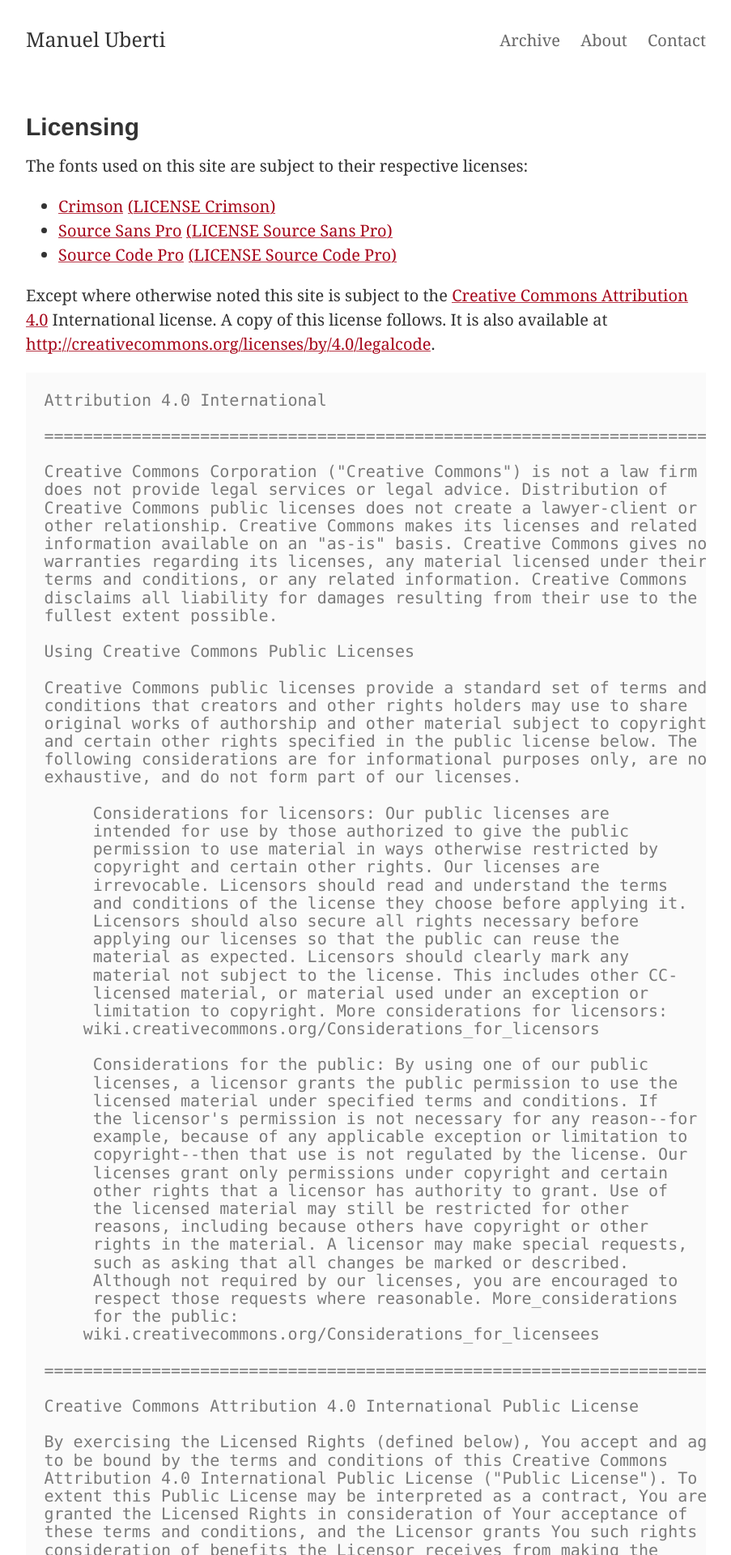
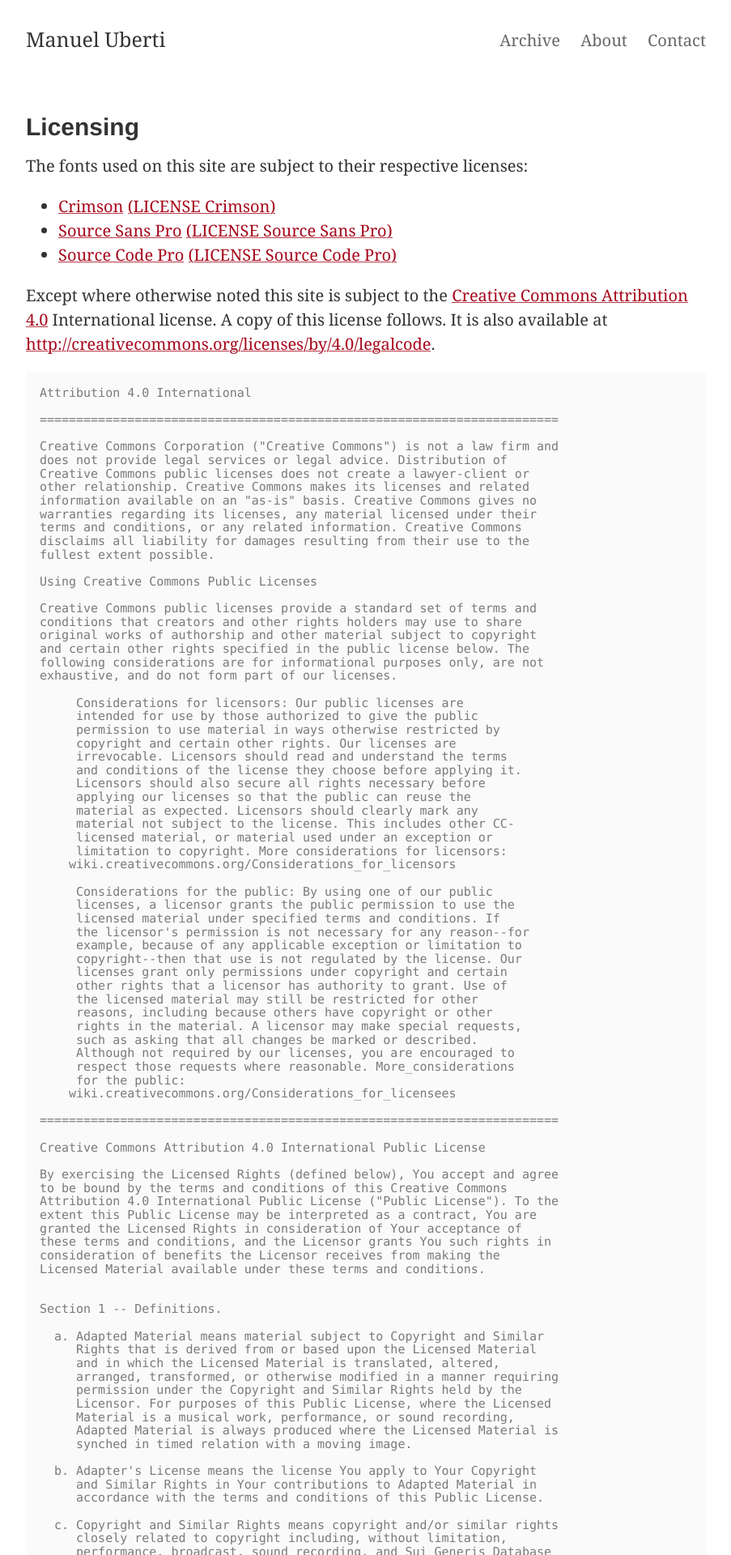
Before and after one commit to manuel-uberti/manuel-uberti.github.io, a Jekyll site: the page built from licensing.md, in a window 1280 px wide. Shown: the top 1920 px of the page at 81% size, without its empty margins (188-1091 px from the left). Built offline with Jekyll 4.4.1, drawn with Linux system fonts in a browser that asks for light colours.

Commit message:
Fix font size

```diff
--- a/_sass/_code.scss
+++ b/_sass/_code.scss
@@ -7,6 +7,7 @@ pre code {
 pre,
 code {
   font-family: $monospace-font-family;
+  font-size: .75rem;
 }
 
 code {
@@ -22,7 +23,7 @@ pre {
 }
 
 .highlight .p {
-  font-size: .5rem;
+  font-size: .75rem;
   line-height: 1;
 }
 
```
